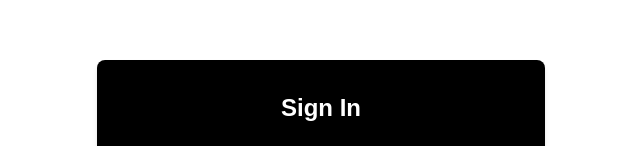
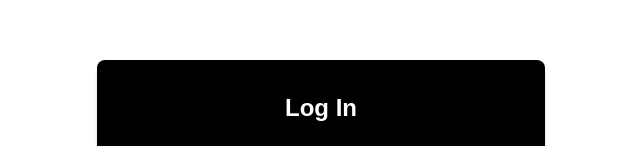
Before and after one commit to Rishav2099/repx, a Next.js app: page /login in a window 1280 px wide. Shown: the part 145-291 px from the top of the page, without its empty margins (319-959 px from the left). Built offline with nearby package versions, Linux system fonts and the light colour scheme.

Commit message:
login changes h1

```diff
--- a/src/app/login/page.js
+++ b/src/app/login/page.js
@@ -43,7 +43,7 @@
     return (
         <div className="min-h-screen flex flex-col justify-center items-center">
             <div className="bg-black shadow-md rounded-lg p-8 w-full max-w-md">
-                <h1 className="text-2xl font-bold text-center mb-6 text-white">Sign In</h1>
+                <h1 className="text-2xl font-bold text-center mb-6 text-white">Log In</h1>
                 <form
                     className="text-black caret-blue-500 flex flex-col gap-6 bg-slate-900 p-10 border rounded-2xl justify-center items-center"
                     onSubmit={submit} // Call the submit function on form submission
```
